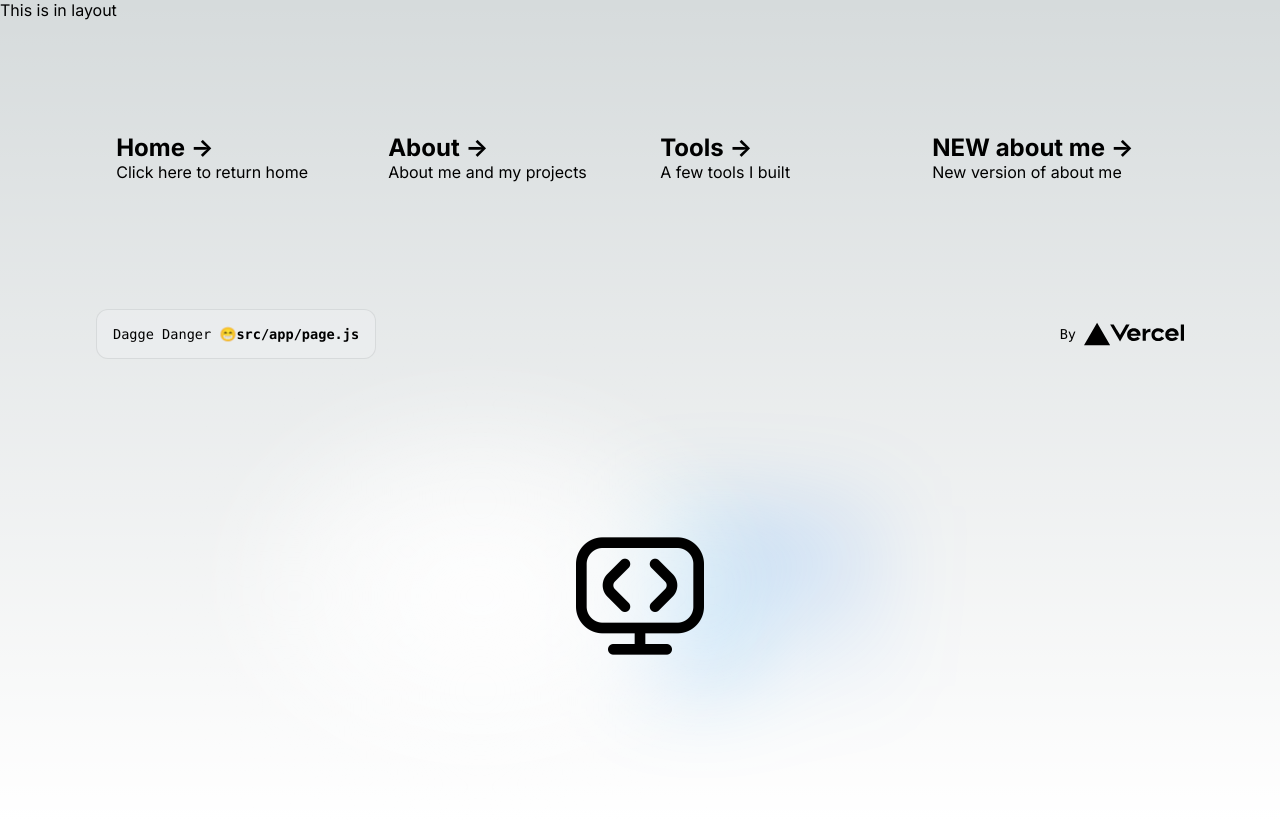
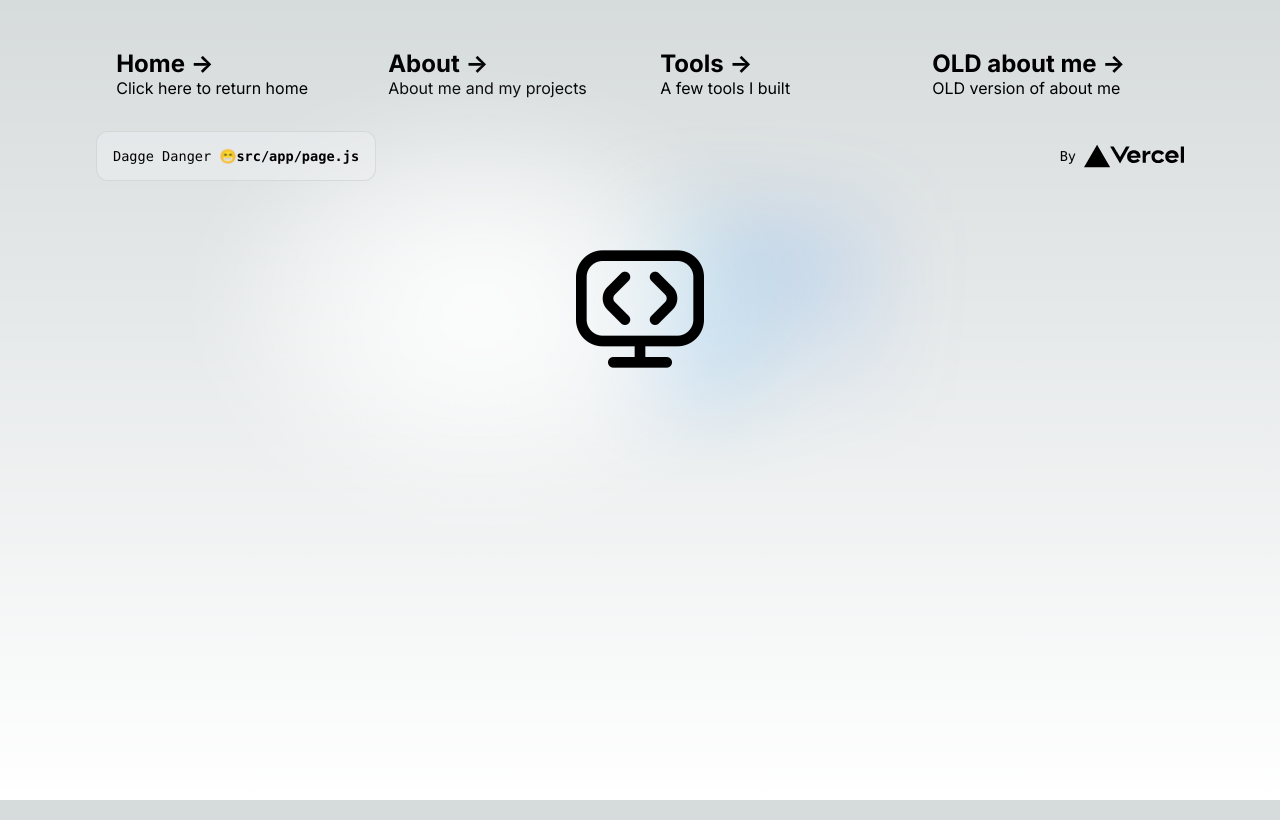
Before and after one commit to dennan141/HobbyFNDR-kade23kt, a Next.js app: page / in a window 1280 px wide. Built offline with nearby package versions, Linux system fonts and the light colour scheme.

Commit message:
Clean up nav

```diff
--- a/src/Components/Navigation/Navigation.js
+++ b/src/Components/Navigation/Navigation.js
@@ -8,7 +8,7 @@ const LINKS = [
     description: "Click here to return home",
   },
   {
-    href: "/about",
+    href: "/about-new",
     text: "About",
     description: "About me and my projects",
   },
@@ -18,9 +18,9 @@ const LINKS = [
     description: "A few tools I built",
   },
   {
-    href: "/about-new",
-    text: "NEW about me",
-    description: "New version of about me",
+    href: "/about",
+    text: "OLD about me",
+    description: "OLD version of about me",
   }
 ];
 
--- a/src/Components/Navigation/Navigation.module.css
+++ b/src/Components/Navigation/Navigation.module.css
@@ -3,6 +3,7 @@
     grid-template-columns: repeat(4, minmax(25%, auto));
     max-width: 100%;
     width: var(--max-width);
+    margin-bottom: 1rem;
   }
 
   .card {
--- a/src/app/layout.js
+++ b/src/app/layout.js
@@ -1,6 +1,7 @@
 import { Inter } from "next/font/google";
 import "./globals.css";
-
+import styles from "./layout.module.css";
+import Navigation from "@/Components/Navigation/Navigation";
 const inter = Inter({ subsets: ["latin"] });
 
 export const metadata = {
@@ -12,10 +13,14 @@ export default function RootLayout({ children }) {
   return (
     <html lang="en">
       <body className={inter.className}>
-        <p>This is in layout </p>
-        {children}
+        <main className={styles.main}>
 
-        </body>
+        <Navigation />
+
+          {children}
+
+        </main>
+      </body>
     </html>
   );
 }
--- /dev/null
+++ b/src/app/layout.module.css
@@ -0,0 +1,8 @@
+.main {
+    display: flex;
+    flex-direction: column;
+    justify-content: flex-start;
+    align-items: center;
+    padding: 2rem 6rem;
+    min-height: 100vh;
+  }
--- a/src/app/page.js
+++ b/src/app/page.js
@@ -4,16 +4,7 @@ import Navigation from "../Components/Navigation/Navigation";
 
 export default function Home() {
   return (
-    <main className={styles.main}>
-
-
-      <Navigation />
-
-
-      {
-        // * -------------- MAIN --------------
-      }
-
+    <>
       <div className={styles.description}>
         <p>
           Dagge Danger 😁
@@ -48,6 +39,6 @@ export default function Home() {
           priority
         />
       </div>
-    </main>
+    </>
   );
 }
--- a/src/app/page.module.css
+++ b/src/app/page.module.css
@@ -9,7 +9,7 @@
 
 .description {
   display: inherit;
-  justify-content: inherit;
+  justify-content: space-between;
   align-items: inherit;
   font-size: 0.85rem;
   max-width: var(--max-width);
--- /dev/null
+++ b/src/app/tools/page.js
@@ -0,0 +1,3 @@
+export default function ToolsPage() {
+    return(<p>Tools</p>)
+}
```
